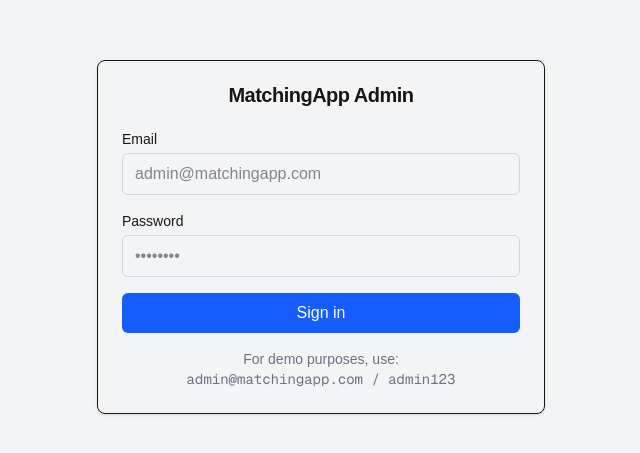
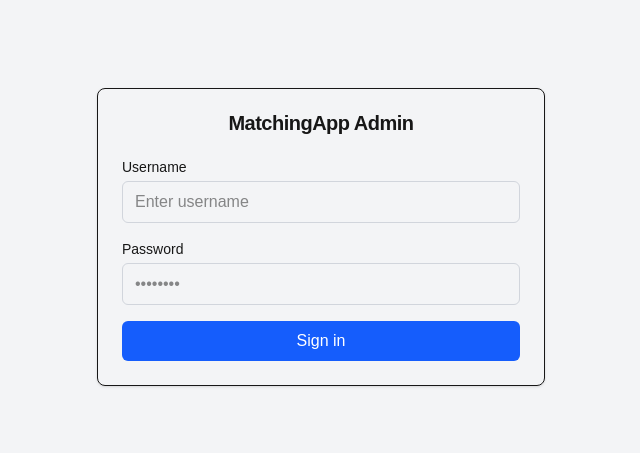
Before and after one commit to tahayky/MatchingApp, a Next.js app in the folder admin-panel/: page /login in a window 1280 px wide. Shown: the part 163-616 px from the top of the page, without its empty margins (319-959 px from the left). Built offline with nearby package versions, Linux system fonts and the light colour scheme; what @nextui-org/react would draw is missing.

Commit message:
admin-panel real auth

```diff
--- a/admin-panel/src/app/login/page.tsx
+++ b/admin-panel/src/app/login/page.tsx
@@ -1,13 +1,16 @@
 'use client'
 
-import { useState } from 'react'
+import { useState, useEffect } from 'react' // Added useEffect
 import { useRouter } from 'next/navigation'
 import { Card, CardContent, CardHeader, CardTitle } from '@/components/ui/card'
+import { getApiUrl } from '@/utils/apiConfig' // Import getApiUrl
+
+const ADMIN_AUTH_TOKEN_KEY = 'adminAuthToken'; // Key for localStorage
 
 export default function LoginPage() {
   const router = useRouter()
   const [credentials, setCredentials] = useState({
-    email: '',
+    username: '', // Changed from email to username
     password: ''
   })
   const [error, setError] = useState<string | null>(null)
@@ -21,21 +24,49 @@ export default function LoginPage() {
   }
 
   const handleSubmit = async (e: React.FormEvent) => {
-    e.preventDefault()
-    setLoading(true)
-    setError(null)
+    e.preventDefault();
+    setLoading(true);
+    setError(null);
 
-    // In a real app, this would validate with an API
-    // For this prototype, we'll use a hardcoded admin user
-    if (credentials.email === 'admin@matchingapp.com' && credentials.password === 'admin123') {
-      // Simulate API call delay
-      await new Promise(resolve => setTimeout(resolve, 800))
-      router.push('/dashboard')
-    } else {
-      setError('Invalid email or password')
-      setLoading(false)
+    try {
+      // Construct the full API URL using getApiUrl which reads BACKEND_URL from .env
+      const loginApiUrl = getApiUrl('admin/login');
+
+      const response = await fetch(loginApiUrl, {
+        method: 'POST',
+        headers: {
+          'Content-Type': 'application/json',
+        },
+        body: JSON.stringify({
+          username: credentials.username, // Ensure this matches backend expectation
+          password: credentials.password,
+        }),
+      });
+
+      const data = await response.json();
+
+      if (response.ok && data.success && data.token) {
+        localStorage.setItem(ADMIN_AUTH_TOKEN_KEY, data.token);
+        router.push('/dashboard'); // Redirect to dashboard
+      } else {
+        setError(data.message || 'Login failed. Please check your credentials.');
+      }
+    } catch (err) {
+      console.error('Login request error:', err);
+      setError('An error occurred while trying to log in. Please try again.');
+    } finally {
+      setLoading(false);
     }
-  }
+  };
+
+  // Redirect to dashboard if already logged in (e.g., token in localStorage)
+  useEffect(() => {
+    const token = localStorage.getItem(ADMIN_AUTH_TOKEN_KEY);
+    if (token) {
+      // Optionally: verify token with backend here before redirecting for added security
+      router.push('/dashboard');
+    }
+  }, [router]);
 
   return (
     <div className="min-h-screen flex items-center justify-center bg-gray-100 dark:bg-gray-900 p-4">
@@ -53,19 +84,19 @@ export default function LoginPage() {
 
             <div className="space-y-4">
               <div>
-                <label htmlFor="email" className="block text-sm font-medium mb-1">
-                  Email
+                <label htmlFor="username" className="block text-sm font-medium mb-1">
+                  Username
                 </label>
                 <input
-                  id="email"
-                  name="email"
-                  type="email"
-                  autoComplete="email"
+                  id="username"
+                  name="username" // Changed from email
+                  type="text" // Changed from email
+                  autoComplete="username"
                   required
-                  value={credentials.email}
+                  value={credentials.username} // Changed from email
                   onChange={handleChange}
                   className="w-full px-3 py-2 border border-gray-300 rounded-md focus:outline-none focus:ring-2 focus:ring-blue-500"
-                  placeholder="admin@matchingapp.com"
+                  placeholder="Enter username" // Updated placeholder
                 />
               </div>
 
@@ -98,10 +129,11 @@ export default function LoginPage() {
                 </button>
               </div>
 
-              <div className="text-center text-sm text-gray-500">
+              {/* Removed demo credentials hint as it's now from backend .env */}
+              {/* <div className="text-center text-sm text-gray-500">
                 <p>For demo purposes, use:</p>
                 <p className="font-mono">admin@matchingapp.com / admin123</p>
-              </div>
+              </div> */}
             </div>
           </form>
         </CardContent>
```
